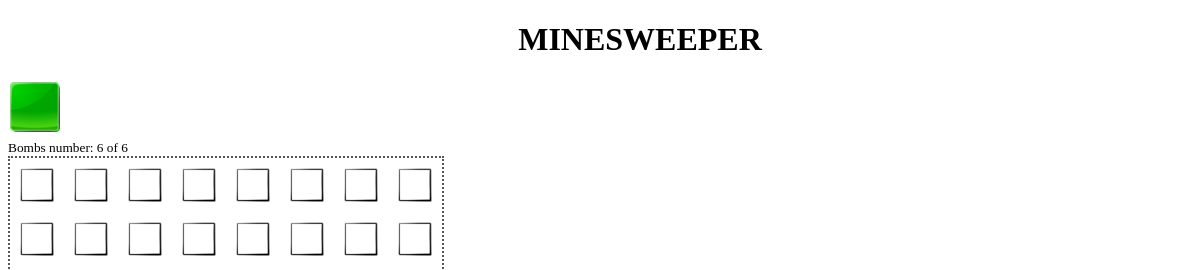
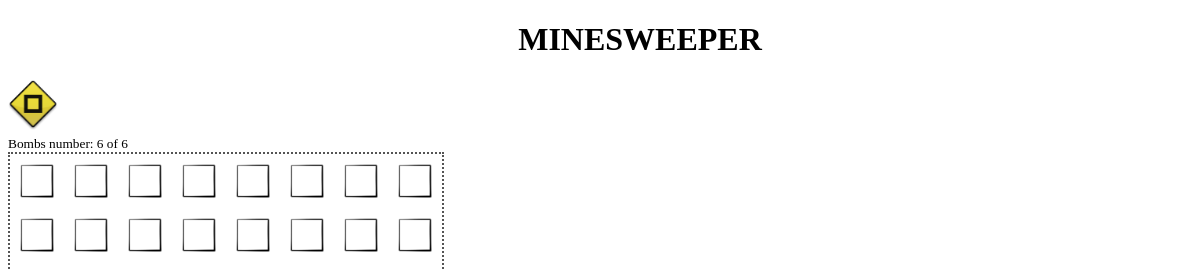
Before and after one commit to riquena969/minesweeper, a plain HTML site: page index.html in a window 1280 px wide. Both pictures are taken after a click on the element 33 px from the left and 104 px from the top of the page. Shown: the top 270 px of the page, 0-1196 px from the left. Drawn offline with Linux system fonts and the light colour scheme.

Commit message:
Fixed change movement button

```diff
--- a/index.html
+++ b/index.html
@@ -24,7 +24,6 @@
         }
 
         #movementType {
-            background-image: url("./img/square-green.png");
             background-size: 100% 100%;
             display: inline-block;
             width: 50px;
@@ -199,7 +198,7 @@
 
         function changeMovement() {
             mark = !mark;
-            document.getElementById('movementType').className = 'item square-' + (mark ? 'green' : 'yellow');
+            document.getElementById('movementType').className = 'square-' + (mark ? 'green' : 'yellow');
         }
 
         function changeItensToRed() {
```
